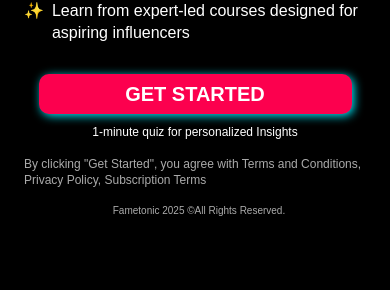
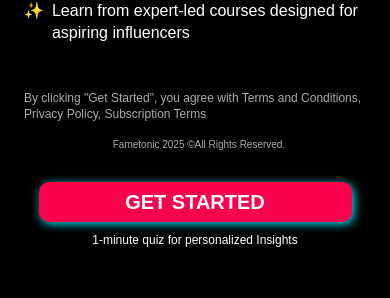
Before and after one commit to Nil20/design-fametonic-home, a Next.js app: page / in a window 390 px wide. Shown: the part 907-1205 px from the top of the page. Built offline with nearby package versions, Linux system fonts and the light colour scheme.

Commit message:
fix: flip footer in mobile view

```diff
--- a/src/app/components/body/Body.tsx
+++ b/src/app/components/body/Body.tsx
@@ -13,9 +13,12 @@ export default function Body() {
       <div className="flex flex-col md:top-[212px] top-0 md:h-[511px] w-full max-w-[516px] gap-[30px] z-10 mx-auto md:mx-0">
         <TextDescription />
         <List />
-        <div className="flex flex-col md:top-[212px] top-0 md:h-[511px] w-full max-w-[516px] z-10 mx-auto">
+
+        <div className="flex flex-col-reverse md:flex-col md:top-[212px] top-0 md:h-[511px] w-full max-w-[516px] z-10 mx-auto">
           <Button />
-          <Footer />
+          <div className="mb-[30px] md:mt-0">
+            <Footer />
+          </div>
         </div>
       </div>
       <div className="md:w-1/2 w-full z-10" />
```
